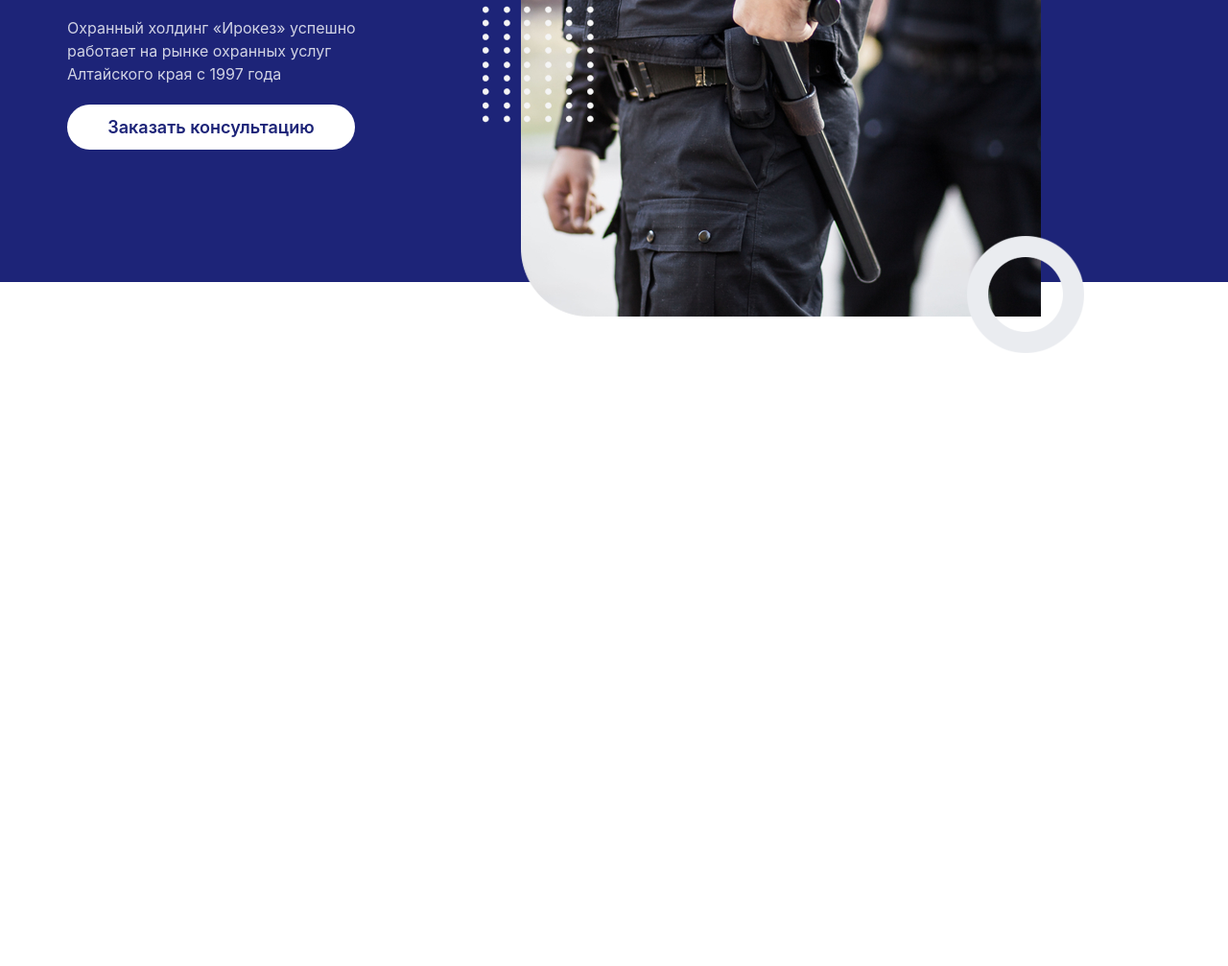
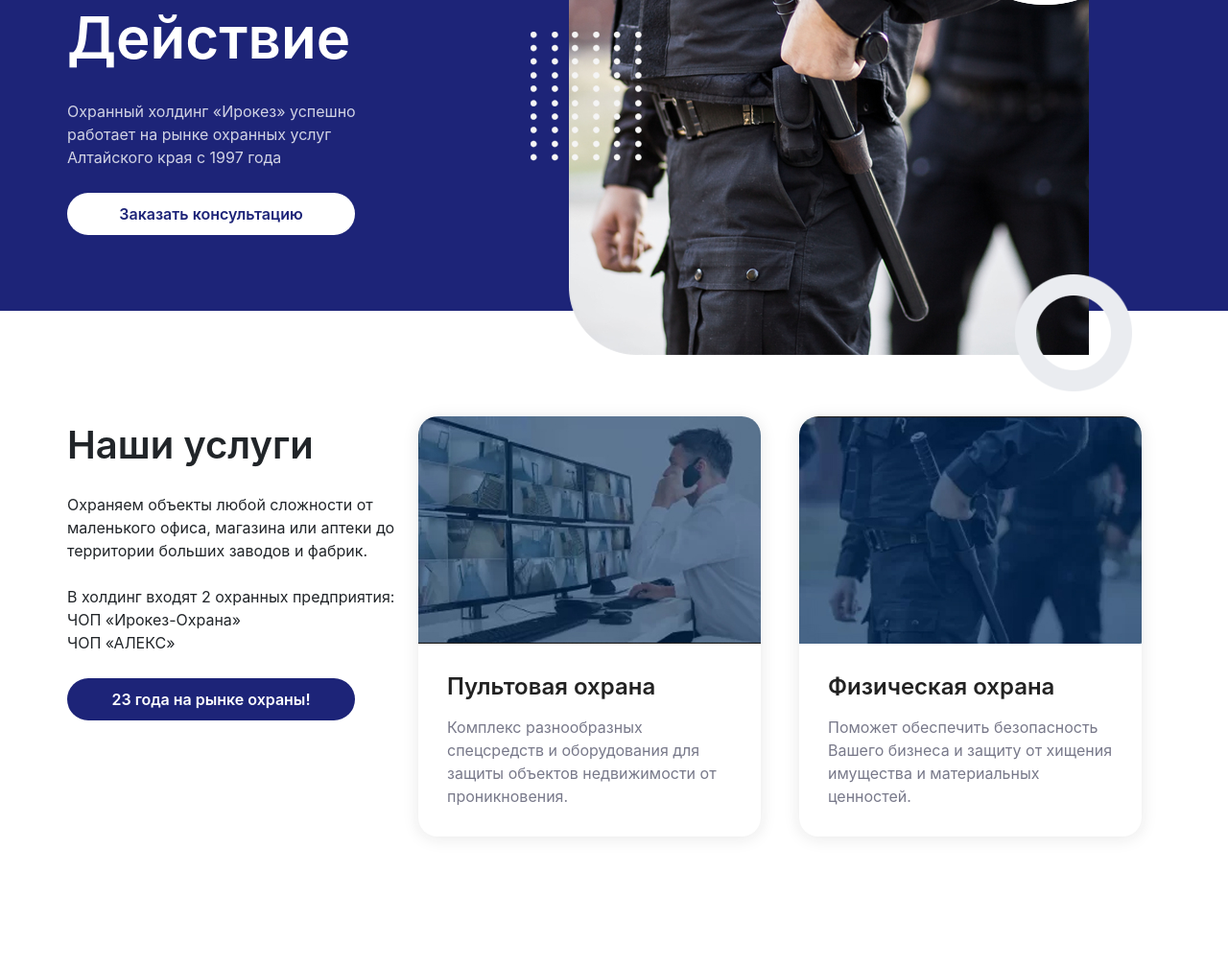
Before and after one commit to Altentaller/landing-irokez, a website: page src/index.html in a window 1280 px wide. Shown: the part 276-1283 px from the top of the page at 96% size. Before the commit the page ends 800 px from the top, so only its background shows below. Drawn offline with Linux system fonts and the light colour scheme.

Commit message:
added service block

```diff
--- a/src/index.html
+++ b/src/index.html
@@ -33,5 +33,41 @@
         </div>
     </section>
 
+    <section class="service">
+        <div class="container">
+            <div class="service__wrapper">
+                <div class="service__desc">
+                    <div class="title">Наши услуги</div>
+
+                    Охраняем объекты любой сложности от маленького офиса, магазина или аптеки до территории больших заводов и фабрик.<br><br>
+                    В холдинг входят 2 охранных предприятия:<br>
+                    ЧОП «Ирокез-Охрана»<br>
+                    ЧОП «АЛЕКС»
+
+                    <a href="" class="button button_service">23 года на рынке охраны!</a>
+                </div>
+
+                <div class="service__item">
+                    <img src="img/service-pult.jpg">
+                    <div class="service__item-title">
+                        Пультовая охрана
+                    </div>
+                    <div class="service__item-text">
+                        Комплекс разнообразных спецсредств и оборудования для защиты объектов недвижимости от проникновения.
+                    </div>
+                </div>
+                <div class="service__item">
+                    <img src="img/service-fiz.jpg">
+                    <div class="service__item-title">
+                        Физическая охрана
+                    </div>
+                    <div class="service__item-text">
+                        Поможет обеспечить безопасность Вашего бизнеса и защиту от хищения имущества и материальных ценностей.
+                    </div>
+                </div>
+            </div>
+        </div>
+    </section>
+
 </body>
 </html>
--- a/src/sass/blocks/_header.sass
+++ b/src/sass/blocks/_header.sass
@@ -1,18 +1,17 @@
 .header
     background: $main-color
     color: #ffffff
-    min-height: 570px
+    min-height: 600px
     &__wrapper
         position: relative
-        margin: 0
+        padding-top: 90px
         img
             position: absolute
-            right: 50px
-            top: 0
+            right: 0
+            top: 40px
     &__title
-        font-size: 45px
-        font-weight: 700
-        padding-top: 70px
+        font-size: 60px
+        font-weight: 600
     &__subtitle
         color: #d1d3e4
         margin: 20px 0
--- /dev/null
+++ b/src/sass/blocks/_service.sass
@@ -0,0 +1,23 @@
+.service
+    min-height: 570px
+    margin-top: 110px
+    margin-bottom: 30px
+    &__wrapper
+        display: flex
+        justify-content: space-around
+    &__item
+        border-radius: 20px
+        box-shadow: 0 2px 17px rgba(34, 34, 32, 0.1)
+        margin: 0 20px
+        img
+            border-radius: 20px 20px 0 0
+        &-title
+            padding: 30px 30px 15px 30px
+            color: #222222
+            font-size: 24px
+            font-weight: 600
+            line-height: 30px
+        &-text
+           color: #78798a
+           font-weight: 400
+           padding: 0 30px 30px 30px
--- a/src/sass/style.sass
+++ b/src/sass/style.sass
@@ -1,6 +1,6 @@
 @import 'variables'
 @import 'blocks/header'
-
+@import 'blocks/service'
 
 .container
 	max-width: 1140px
@@ -9,11 +9,26 @@
 .button
     width: 300px
     display: block
-    font-size: 18px
+    font-size: 16px
     font-weight: 600
     background-color: white
     border-radius: 25px
     text-align: center
     color: $main-color
     padding: 10px 40px
+    margin-top: 25px
     text-decoration: none!important
+    &:hover
+        font-weight: 700
+    &_service
+        background: $main-color
+        color: #ffffff
+        &:hover
+            color: #ffffff
+
+
+.title
+    color: #212529
+    font-weight: 600
+    font-size: 40px
+    margin-bottom: 20px
```
Also changed, not shown: src/css/style.min.css.
